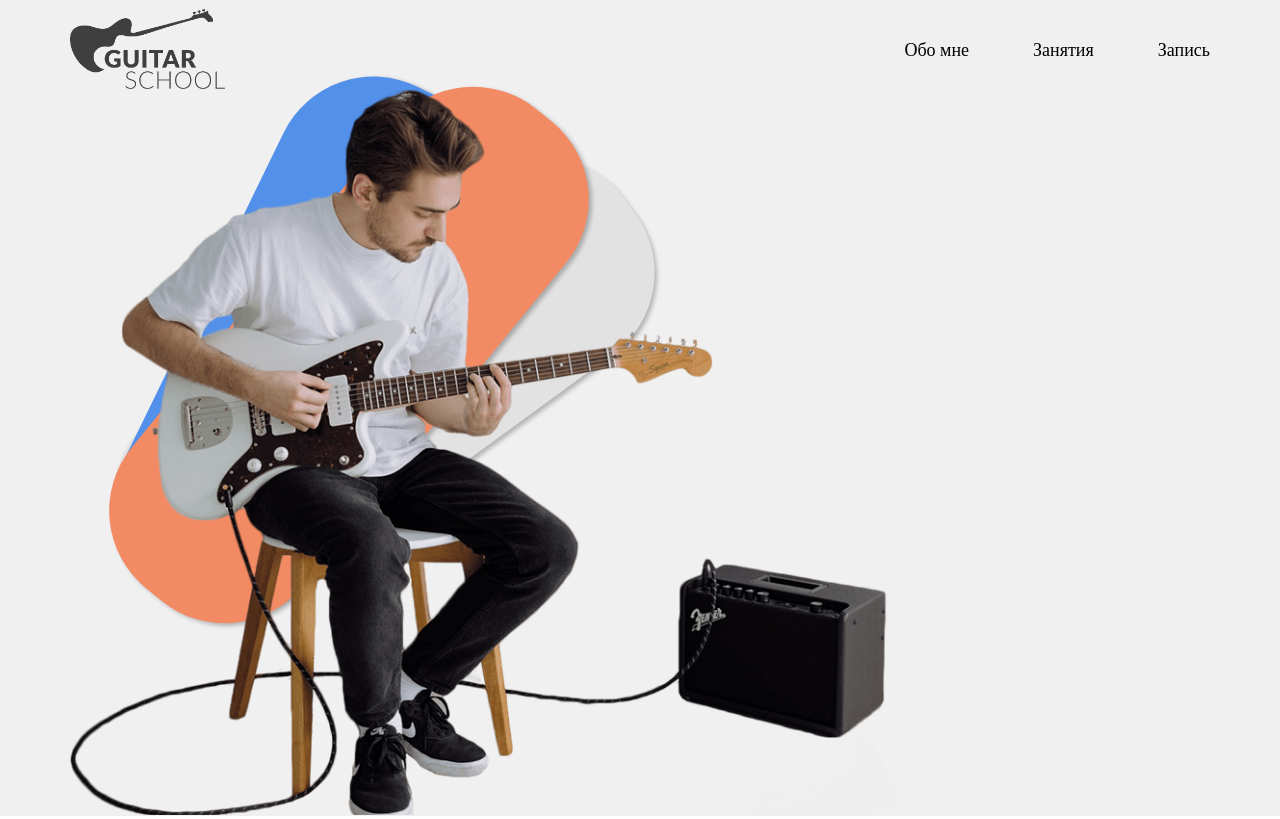
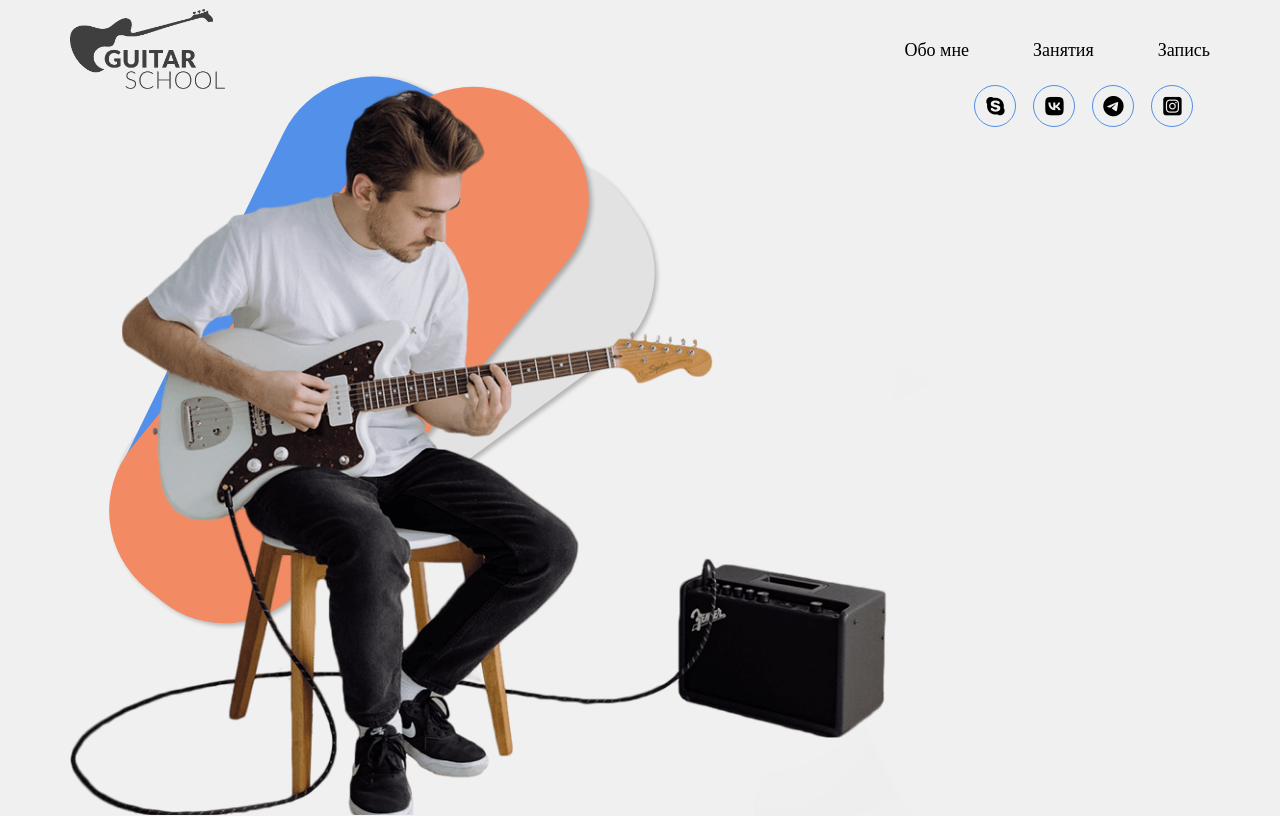
Before and after one commit to B1ackin/Courses_guitar, a website: page index.html in a window 1280 px wide. Drawn offline with Linux system fonts and the light colour scheme.

Commit message:
add right icon block

```diff
--- a/css/style.sass
+++ b/css/style.sass
@@ -22,6 +22,8 @@ $color-orange: #f28b64
     justify-content: space-between
     height: 69px
     align-items: center
+  &__content-container
+    display: flex
 
 .nav-menu
   &__list
@@ -73,3 +75,18 @@ $color-orange: #f28b64
     box-shadow: 0px 4px 4px rgba(0,0,0,0.25)
     transform: rotate(-36.15deg)
     z-index: 1
+.icons
+  display: flex
+  &__item
+    width: 40px
+    height: 40px
+    border: 1px solid $color-blue
+    border-radius: 100px
+    justify-content: center
+    align-items: center
+    display: flex
+    margin-right: 17px
+    &:last-child
+      margin-right: 0px
+    i
+      font-size: 21px
--- a/index.html
+++ b/index.html
@@ -5,6 +5,7 @@
     <meta charset="UTF-8">
     <title>Title</title>
     <link rel="stylesheet" href="css/style.css">
+    <script src="https://kit.fontawesome.com/95256c9518.js" crossorigin="anonymous"></script>
 </head>
 <body>
     <div class="main-section">
@@ -27,6 +28,14 @@
                 <div class="left-wrapper__rectagle-orange"></div>
                 <div class="left-wrapper__rectagle-grey"></div>
             </div>
+            <div class="right-wrapper">
+                <div class="right-wrapper__icons-box icons">
+                    <div class="icons__item"><i class="fa-brands fa-skype"></i></div>
+                    <div class="icons__item"><i class="fa-brands fa-vk"></i></div>
+                    <div class="icons__item"><i class="fa-brands fa-telegram"></i></div>
+                    <div class="icons__item"><i class="fa-brands fa-square-instagram"></i></div>
+                </div>
+            </div>
         </div>
     </div>
 </body>
```
Also changed, not shown: css/style.css, 1 other file.
